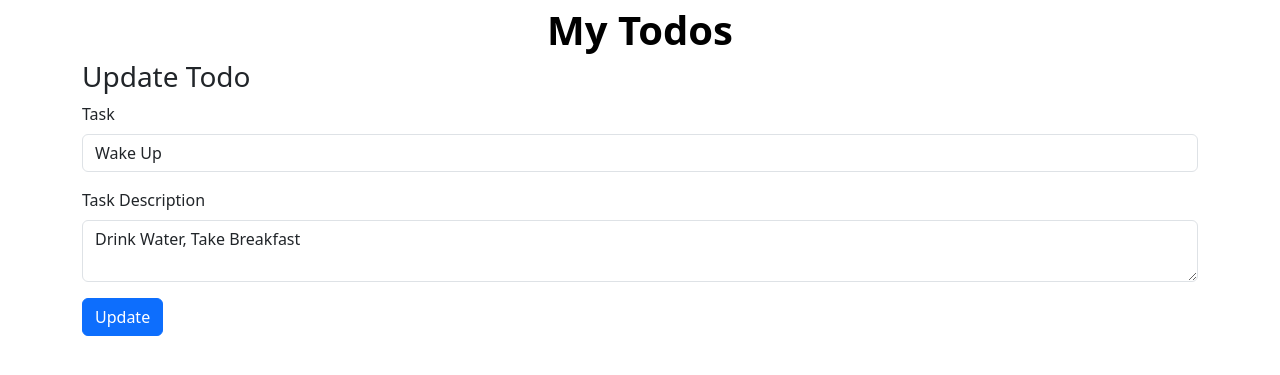
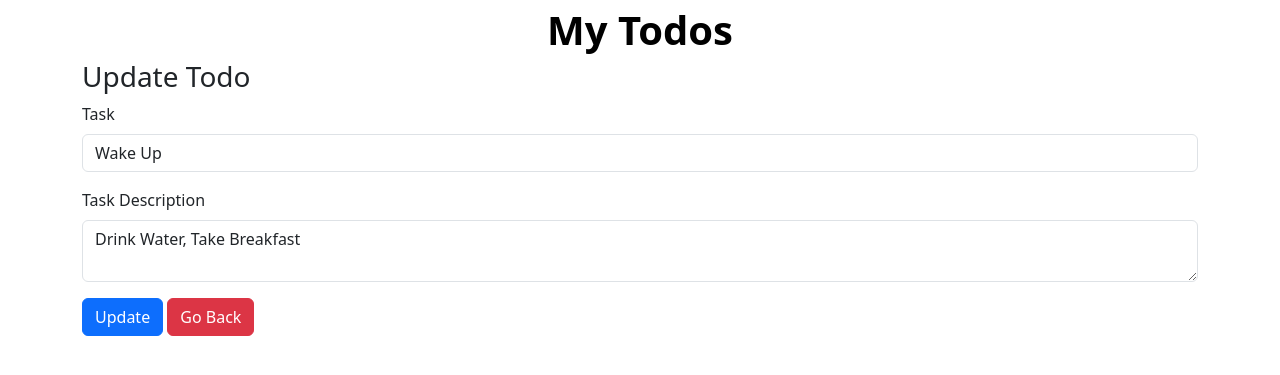
Before and after one commit to Yash-1485/Flask, a Flask app: page /update/1 in a window 1280 px wide. Shown: the top 375 px of the page. Run offline with Flask 3, Linux system fonts and the light colour scheme.

Commit message:
Updated update.html

```diff
--- a/templates/update.html
+++ b/templates/update.html
@@ -20,6 +20,7 @@
                 required>{{todo.todoDescription}}</textarea>
         </div>
         <button type="submit" class="btn btn-primary">Update</button>
+        <a href="/" class="btn btn-danger">Go Back</a>
     </form>
 </div>
 
```
Also changed, not shown: instance/todos.db.
